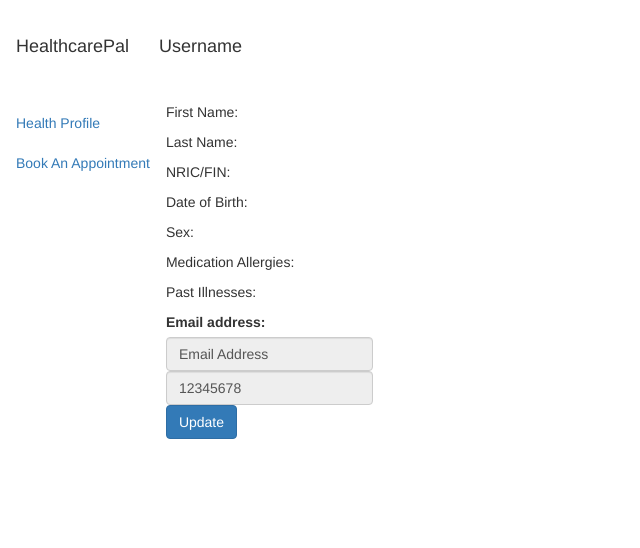
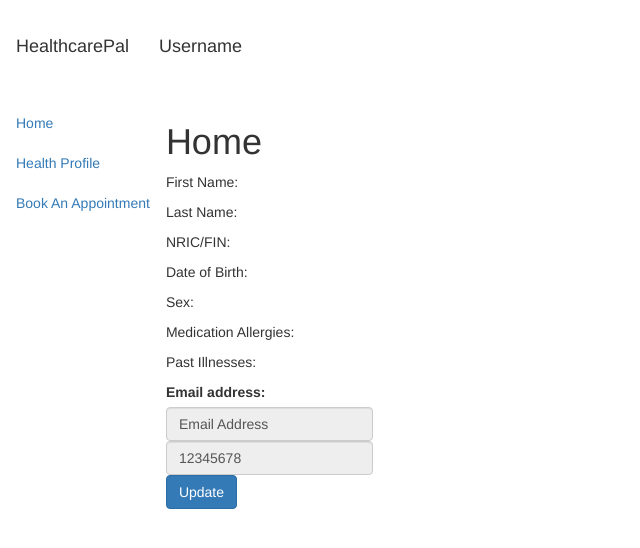
Before and after one commit to kenzonagari/SEIF10-Project3, a React (Vite) app in the folder apps/client/: page /home in a window 1280 px wide. Shown: the top 548 px of the page, without its empty margins (0-640 px from the left). Built offline with nearby package versions, Linux system fonts and the light colour scheme.

Commit message:
redirect sidebar to respective pages

```diff
--- a/apps/client/src/pages/users/Home.jsx
+++ b/apps/client/src/pages/users/Home.jsx
@@ -23,6 +23,7 @@ export default function Home () {
             <NavigationBar />
 
             <div className="user-profile">
+                <h1>Home</h1>
                 <p>First Name: </p>
                 <p>Last Name: </p>
                 <p>NRIC/FIN: </p>
--- a/apps/client/src/pages/users/Navbar.jsx
+++ b/apps/client/src/pages/users/Navbar.jsx
@@ -1,15 +1,25 @@
 import { Navbar } from 'react-bootstrap'
+import { useNavigate } from 'react-router-dom'
 
 export default function NavigationBar () {
+    const navigate = useNavigate();
+
+    const handleLink = (uri) => {
+        navigate(`/${uri}`);
+    }
+
     return (
         <>
             <Navbar>
                 <ul className="nav flex-column">
                     <li className="nav-item">
-                        <a className="nav-link active" href="#">Health Profile</a>
+                        <a className="nav-link active" onClick={() => handleLink("home")}>Home</a>
                     </li>
                     <li className="nav-item">
-                        <a className="nav-link" href="#">Book An Appointment</a>
+                        <a className="nav-link active" onClick={() => handleLink("healthProfile")}>Health Profile</a>
+                    </li>
+                    <li className="nav-item">
+                        <a className="nav-link" onClick={() => handleLink("bookAppointment")}>Book An Appointment</a>
                     </li>
                 </ul>
             </Navbar>
```
